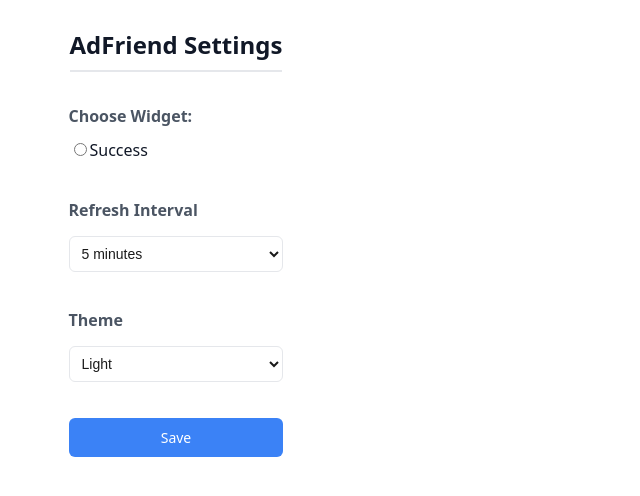
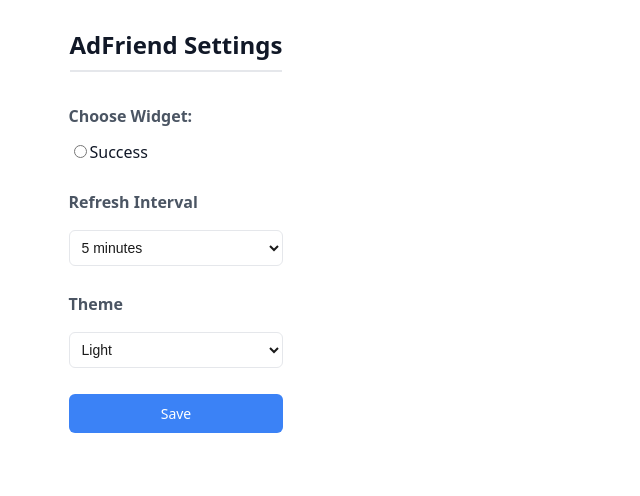
Before and after one commit to a-bew/adfriend-browser-extension, a React (Vite) app: page / in a window 1280 px wide. Shown: the top 496 px of the page, without its empty margins (0-640 px from the left). Built offline with nearby package versions, Linux system fonts and the light colour scheme; no server answers.

Commit message:
reminder under fixing

```diff
--- a/src/components/Home/ReminderForm/ReminderForm.tsx
+++ b/src/components/Home/ReminderForm/ReminderForm.tsx
@@ -4,7 +4,7 @@
 
 interface ReminderFormProps {
   onSubmit: (reminder: Reminder) => void;
-  onClose: () => void;
+  onClose: (i:boolean) => void;
 }
 
 const ReminderForm: React.FC<ReminderFormProps> = ({ onSubmit, onClose }) => {
@@ -18,7 +18,7 @@
   const handleSubmit = (e: React.FormEvent<HTMLFormElement>) => {
     e.preventDefault();
     onSubmit(reminder);
-    onClose();
+    onClose(false);
   };
 
   return (
--- a/src/components/Home/ReminderForm/ReminderManager.module.scss
+++ b/src/components/Home/ReminderForm/ReminderManager.module.scss
@@ -1,13 +1,13 @@
 
 .reminderManager {
-    margin-top: 0.75rem;
+    margin-top: 1rem;
 }
 
   .reminderButtons {
     display: flex;
-    justify-content: flex-start;
+    justify-content: space-between;
     align-items: center;
-    margin-bottom: 0.675rem;
+    margin-bottom: 1rem;
     gap: 1rem;
   }
 
@@ -18,7 +18,7 @@
 
   h2 {
     font-size: 16px;
-    margin: 0 0 10px;
+    margin: 0 0 12px;
     color: #4b5563;
   }
 
@@ -30,8 +30,8 @@
   .addButton {
     background-color: #3b82f6;
     color: white;
-    padding: 0.25rem 0.75rem;
-    border-radius: 0.275rem;
+    padding: 0.5rem 1rem;
+    border-radius: 0.375rem;
     cursor: pointer;
     transition: background-color 0.2s;
 
--- a/src/components/Home/ReminderForm/ReminderManager.tsx
+++ b/src/components/Home/ReminderForm/ReminderManager.tsx
@@ -55,7 +55,7 @@
       <Modal isOpen={isModalOpen} onClose={() => setIsModalOpen(false)}>
         <ReminderForm
           onSubmit={onAddReminder}
-          onClose={() => setIsModalOpen(false)}
+          onClose={setIsModalOpen}
         />
       </Modal>
     </div>
--- a/src/components/ui/Modal/Modal.module.scss
+++ b/src/components/ui/Modal/Modal.module.scss
@@ -29,23 +29,26 @@
     align-items: center;
     justify-content: center;
     z-index: 50;
-    width: 95%;
-    margin: 0 auto;
+    width: 100%;
+
   }
 
   .modalContent {
+    margin: 0 auto;
     display: flex;
     flex-direction: column;
     gap: 1rem;
-
+    width: 90%;
+    position: absolute;
     background-color: var(--color-bg);
     color: var(--color-text);
     border-radius: 0.5rem;
     padding: 1.5rem;
-    width: 100%;
+    width: 250px;
     margin: 0 auto;
     position: relative;
     box-shadow: 0 4px 6px rgba(0, 0, 0, 0.1);
+
   }
 
   .closeButton {
--- a/src/screens/Home.module.scss
+++ b/src/screens/Home.module.scss
@@ -2,8 +2,6 @@
 body {
   width: 320px;
   padding: 16px;
-  height: auto;
-  overflow-y: hidden;
   font-family: system-ui, -apple-system, BlinkMacSystemFont, 'Segoe UI', Roboto, sans-serif;
   margin: 0;
   background: #ffffff;
@@ -32,11 +30,14 @@
   border-bottom-color: #374151;
 }
 
+.widgetTypesContainer {
+  display: flex;
+  flex-wrap: wrap;
+  gap: 1rem;
+}
 /* Sections */
 .section {
-  margin-bottom: 20px;
-  display: flex;
-  flex-direction: column;
+  margin-bottom: 10px;
 }
 
 h2 {
--- a/src/screens/Home.tsx
+++ b/src/screens/Home.tsx
@@ -91,6 +91,7 @@
       {/* Widget Selection */}
       <div className={styles.section}>
         <h2>Choose Widget:</h2>
+        <div className={styles.widgetTypesContainer}>
         {widgetTypes.length > 0 ? (
           widgetTypes.map((type) => (
             <label key={type} className={styles.radioLabel}>
@@ -107,6 +108,8 @@
         ) : (
           <p>No quotes available.</p>
         )}
+
+        </div>
       </div>
 
       {/* Show Reminder Manager when reminder type is selected */}
```
Also changed, not shown: src/components/Home/ReminderForm/ReminderForm.module.scss (indentation only).
